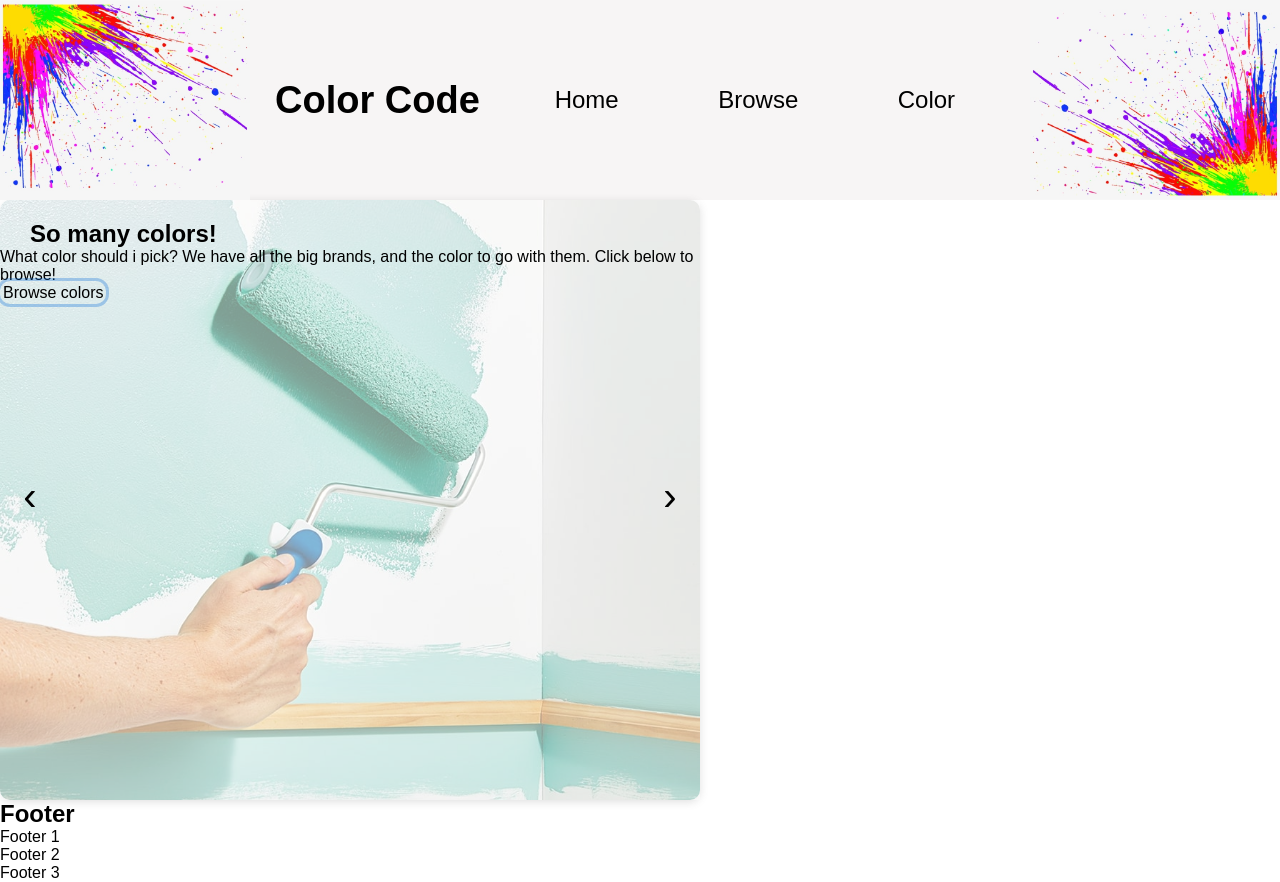
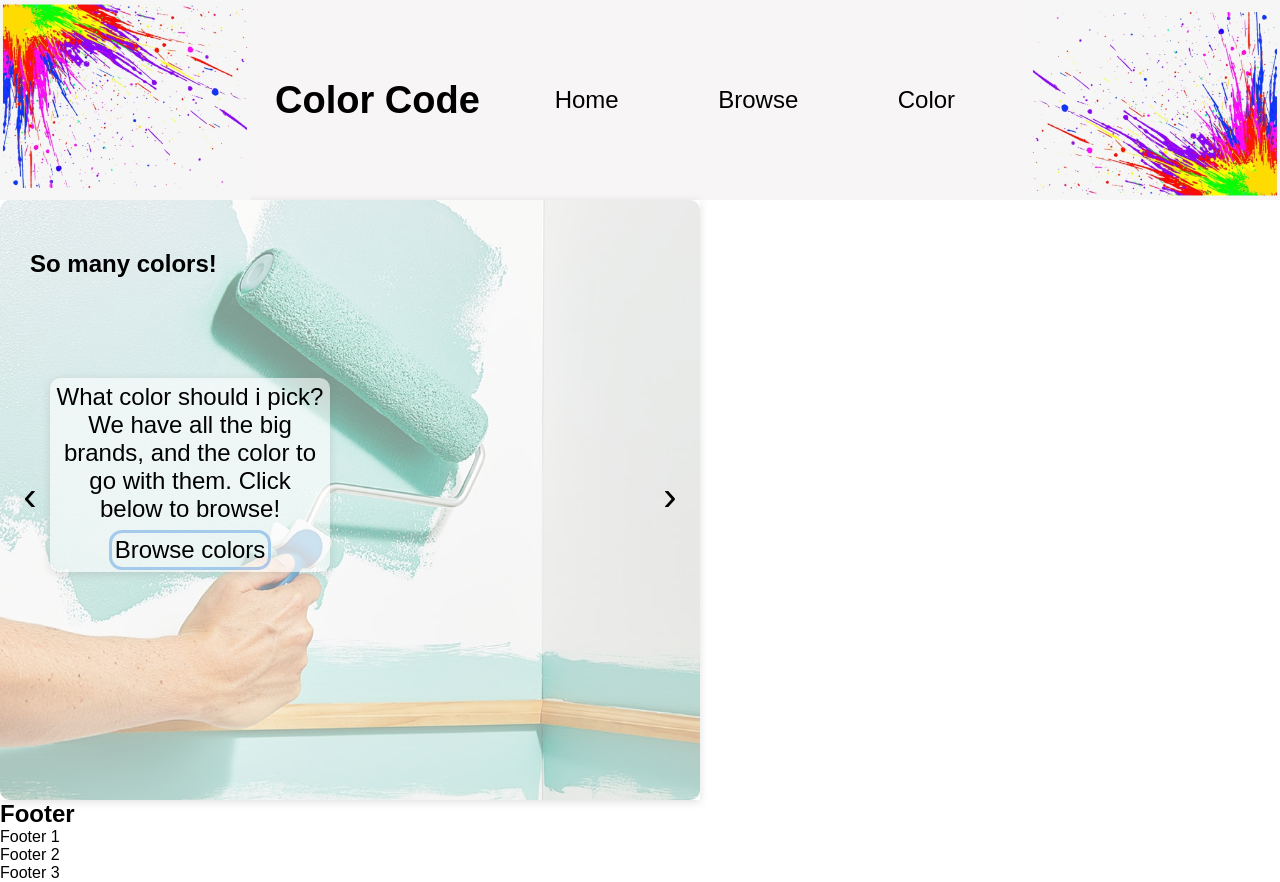
Before and after one commit to erikdalgrund/examen22, a React (Create React App) app: page / in a window 1280 px wide. Built offline with nearby package versions, Linux system fonts and the light colour scheme; a web font is replaced by a local one.

Commit message:
examen[011] Chore: Styling of the carousel

```diff
--- a/src/sass/components/_carousel.scss
+++ b/src/sass/components/_carousel.scss
@@ -4,8 +4,7 @@
     height: 600px;
     width: 100%;
     max-width: 700px;
-    box-shadow: rgba(99, 99, 99, 0.2) 0px 2px 8px 0px;
-    border-radius: 10px;
+    box-shadow: $cardPrimary;
 
     &-wrapper{
         position: relative;
@@ -60,7 +59,9 @@
             position: absolute;
             width: 100%;
             height: 100%;
-            background: rgba($color: white, $alpha: 0.5)
+            background: rgba($color: white, $alpha: 0.5);
+            display: flex;
+            flex-direction: column;
         }
 
         &--img {
@@ -72,8 +73,24 @@
 
         &--title {
             color: black;
-            margin-top: 20px;
+            margin-top: 50px;
             margin-left: 30px;
+            width: fit-content;
+        }
+
+        &--content {
+            width: 40%;
+            background: rgba($color: #ffff, $alpha: 0.6);
+            display: flex;
+            flex-direction: column;
+            align-items: center;
+            box-shadow: $cardPrimary;
+            border-radius: 10px;
+            text-align: center;
+            font-size: $m;
+            padding: 5px;
+            margin-left: 50px;
+            margin-top: 100px;
         }
     }
 }
```
